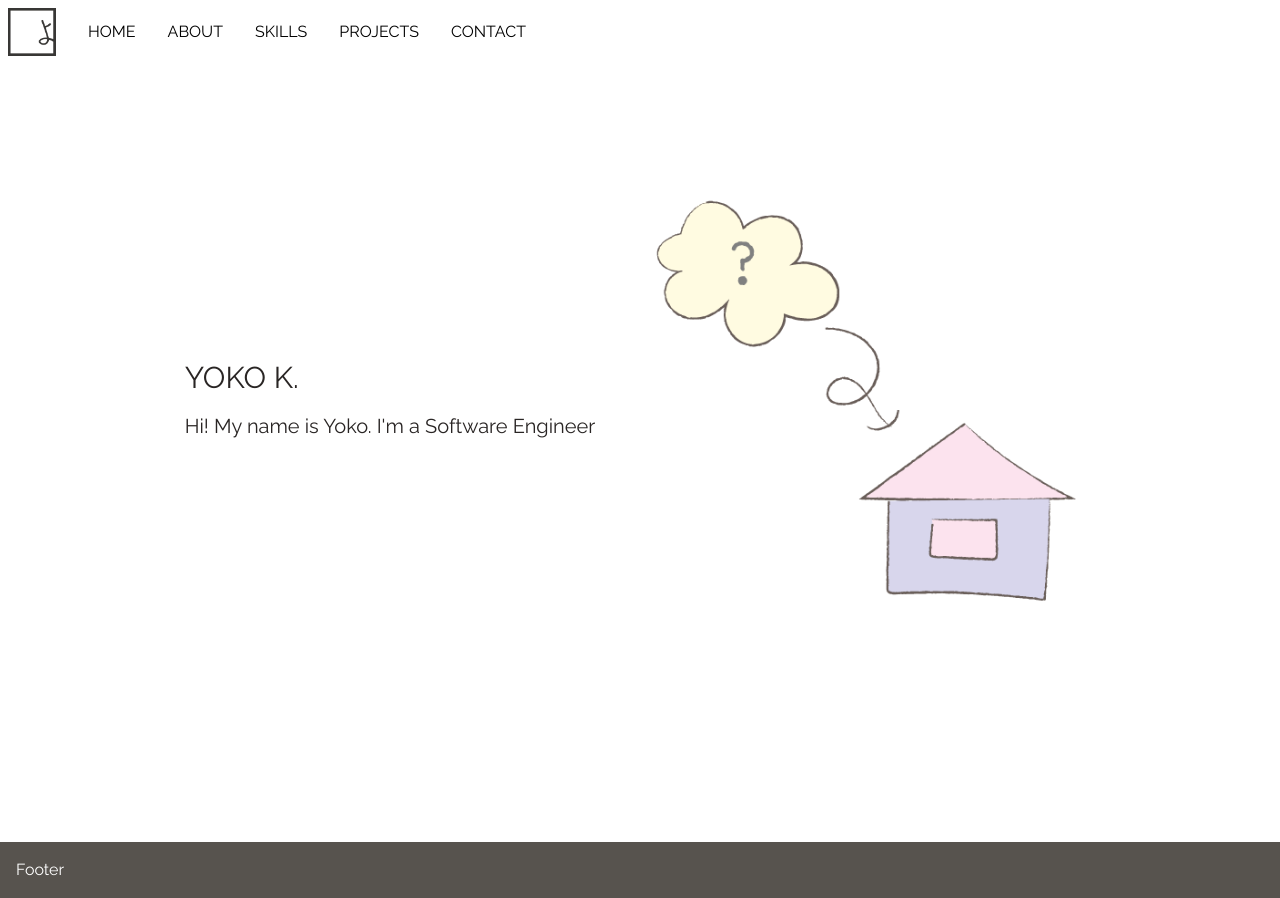
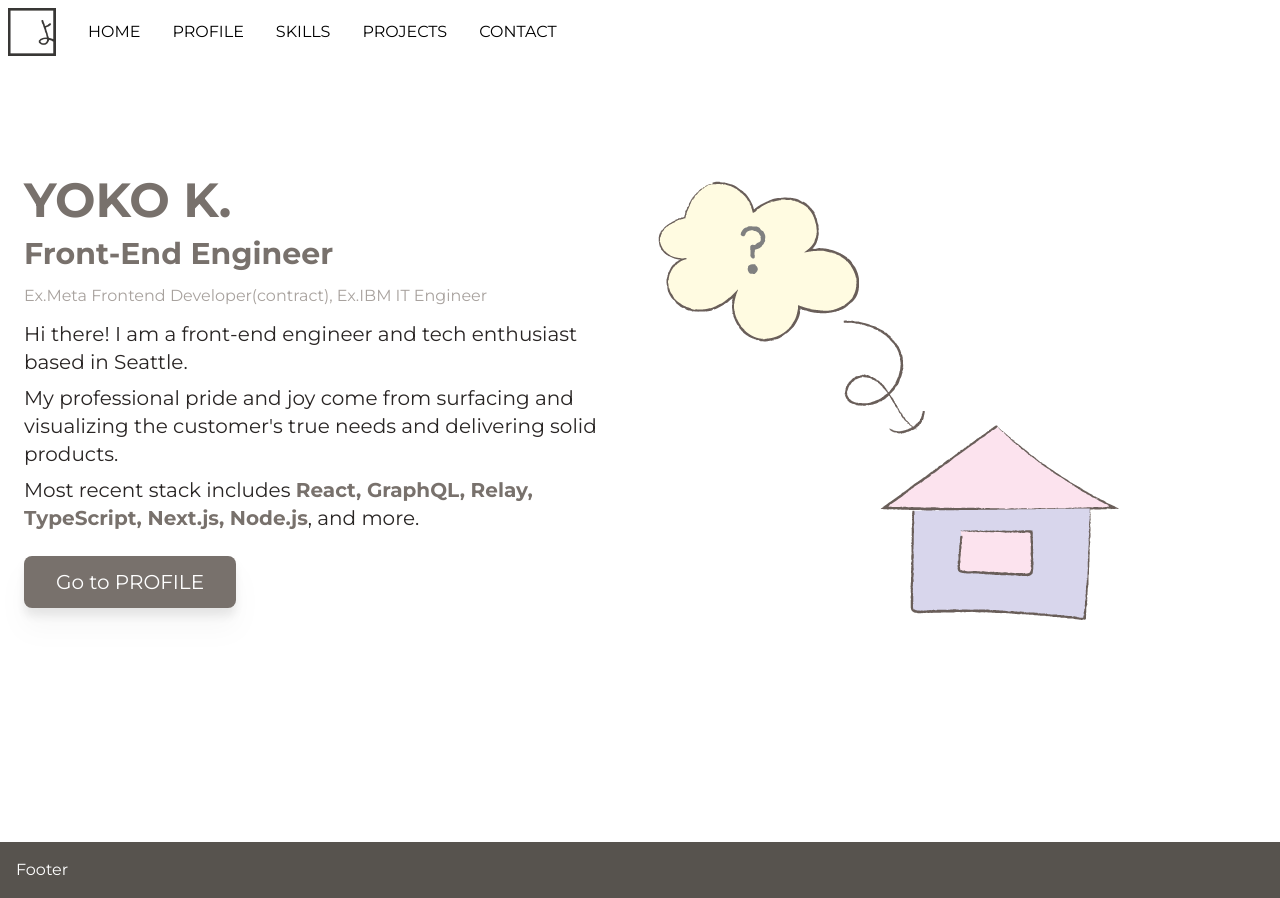
Before and after one commit to libero-yoko/portfolio-site, a Next.js app: page / in a window 1280 px wide. Built offline with nearby package versions, Linux system fonts and the light colour scheme.

Commit message:
Added Kikko pattern

```diff
--- a/components/constants/pages.tsx
+++ b/components/constants/pages.tsx
@@ -9,30 +9,30 @@ export const pages: readonly Pages[] = [
     id: 0,
     title: 'HOME',
     description: 'Top',
-    slug: ''
+    slug: '',
   },
   {
     id: 1,
-    title: 'ABOUT',
+    title: 'PROFILE',
     description: 'About me',
-    slug: 'About'
+    slug: 'Profile',
   },
   {
     id: 2,
     title: 'SKILLS',
     description: 'Skills',
-    slug: 'Skills'
+    slug: 'Skills',
   },
   {
     id: 3,
     title: 'PROJECTS',
     description: 'Professional and personal projects',
-    slug: 'Projects'
+    slug: 'Projects',
   },
   {
     id: 4,
     title: 'CONTACT',
     description: 'Social media and email',
-    slug: 'Contact'
-  }
+    slug: 'Contact',
+  },
 ]
--- a/components/layout/Header.tsx
+++ b/components/layout/Header.tsx
@@ -5,7 +5,7 @@ import { pages } from '../constants/pages'
 
 const styles = {
   'expandable-menu':
-    'absolute z-0 flex flex-col h-screen w-screen gap-8 text-4xl text-white bg-stone-400 items-center justify-center -translate-y-full transition ease-in-out duration-300 [&>li:hover]:text-black md:hidden',
+    'absolute z-0 flex flex-col h-screen w-screen gap-8 text-4xl text-stone-800 bg-stone-200 items-center justify-center -translate-y-full transition ease-in-out duration-300 [&>li:hover]:text-black md:hidden',
 }
 
 export default function Header(): React.ReactElement {
--- a/components/layout/Layout.tsx
+++ b/components/layout/Layout.tsx
@@ -1,24 +1,24 @@
 import * as React from 'react'
-import { Raleway } from '@next/font/google'
+import { Montserrat } from '@next/font/google'
 import Head from 'next/head'
 import Header from './Header'
 import Footer from './Footer'
 
-const raleway = Raleway({ subsets: ['latin'] })
+const montserrat = Montserrat({ subsets: ['latin'] })
 type Props = {
   children: React.ReactElement
   title: string
 }
 export default function Layout({ children, title }: Props): React.ReactElement {
   return (
-    <div className={raleway.className}>
+    <div className={montserrat.className}>
       <Head>
         <title>{title}</title>
         <meta name="description" content="Yoko's portfolio" />
         <link rel="icon" href="/favicon.ico" />
       </Head>
       <Header />
-      <div className="min-h-screen flex flex-col px-4 py-20">
+      <div className="min-h-screen flex flex-col px-2 py-20">
         <main className="p-4 flex-1 flex flex-col justify-center items-center text-stone-800 z-10">
           {children}
         </main>
--- /dev/null
+++ b/components/ui/Button.tsx
@@ -0,0 +1,42 @@
+import React, { ReactElement } from 'react'
+
+type Props = {
+  color: 'primary' | 'secondary' | 'neutral'
+  size: 'sm' | 'md' | 'lg'
+  onClick?: () => void
+  label: string
+  fullWidth?: boolean
+}
+
+export default function Button({
+  color,
+  size,
+  onClick,
+  label,
+  fullWidth,
+}: Props): ReactElement {
+  const buttonSize =
+    size === 'sm'
+      ? 'p-2'
+      : size === 'md'
+      ? 'p-3'
+      : size === 'lg'
+      ? 'p-4'
+      : 'p-3'
+  const buttonColor =
+    color === 'primary'
+      ? 'bg-cyan-600'
+      : color === 'secondary'
+      ? 'bg-[#637a5f]'
+      : 'bg-stone-500'
+  return (
+    <button
+      className={`rounded-lg ${buttonSize} ${
+        fullWidth ? 'max-w-full' : 'max-w-xs'
+      } ${buttonColor} text-white drop-shadow-xl active:drop-shadow-none hover:opacity-80 px-8 my-4`}
+      onClick={onClick}
+    >
+      {label}
+    </button>
+  )
+}
--- /dev/null
+++ b/components/ui/Kikko.tsx
@@ -0,0 +1,51 @@
+import { ReactElement } from 'react'
+import styles from '../../styles/Kikko.module.css'
+
+type Props = {
+  col: number
+  row: number
+  color: string
+}
+
+type RowProps = {
+  num: number
+  color: string
+}
+export default function Kikko({ col, row, color }: Props): ReactElement {
+  const cols = new Array(col)
+  for (let i = 1; i <= col; i++) {
+    cols.push(
+      i % 2 === 0 ? (
+        <div key={i} className={`${styles.kikko_row} ${styles.even}`}>
+          <Row num={row + 1} color={color} />
+        </div>
+      ) : (
+        <div key={i} className={styles.kikko_row}>
+          <Row num={row} color={color} />
+        </div>
+      ),
+    )
+  }
+  return <div>{cols}</div>
+}
+
+function Cell({ color }: { color: string }): ReactElement {
+  const cellColor = `bg-[${color}]`
+  const borderColor = `border-[${color}]`
+  console.log(cellColor, borderColor)
+  return (
+    <div className={styles.kikko}>
+      <div className={`${styles.kikko_top} ${borderColor}`}></div>
+      <div className={`${styles.kikko_middle} ${cellColor}`}></div>
+      <div className={`${styles.kikko_bottom} ${borderColor}`}></div>
+    </div>
+  )
+}
+
+function Row({ num, color }: RowProps): ReactElement {
+  const rows = new Array(num)
+  for (let i = 1; i < num; i++) {
+    rows.push(<Cell key={i} color={color} />)
+  }
+  return <>{rows}</>
+}
--- a/pages/About.tsx
+++ b/pages/Profile.tsx
@@ -1,9 +1,10 @@
 import * as React from 'react'
 import Layout from '../components/layout/Layout'
+import Kikko from '../components/ui/Kikko'
 
 export default function About(): React.ReactElement {
   return (
-    <Layout title="About">
+    <Layout title="Profile">
       <div className="flex flex-col items-center md:flex-row">
         <div className="flex-1 flex flex-col gap-4">
           <h1 className="text-3xl">YOKO K.</h1>
@@ -27,8 +28,8 @@ export default function About(): React.ReactElement {
             to many more projects.
           </p>
         </div>
-        <div className="flex-1">
-          <img src="/img/ie.gif" />
+        <div className="flex-1 flex justify-center p-4">
+          <Kikko col={3} row={4} color="#E9E9E9" />
         </div>
       </div>
     </Layout>
--- a/pages/index.tsx
+++ b/pages/index.tsx
@@ -1,16 +1,47 @@
 import Layout from '../components/layout/Layout'
+import Button from '../components/ui/Button'
 
 export default function Home() {
   return (
     <Layout title="Home">
-      <div className="flex flex-col items-center md:flex-row">
-        <div className="flex-1 flex flex-col gap-4">
-          <h1 className="text-3xl">YOKO K.</h1>
-          <p className="text-xl">
-            Hi! My name is Yoko. I'm a Software Engineer
-          </p>
+      <div className="flex flex-col md:items-center md:flex-row">
+        <div className="flex-1 flex flex-col gap-3">
+          <h1 className="text-2xl md:text-5xl font-bold text-stone-500">
+            YOKO K.
+          </h1>
+          <h2 className="text-xl md:text-3xl font-bold text-stone-500">
+            Front-End Engineer
+          </h2>
+          <h3 className="text-stone-400">
+            Ex.Meta Frontend Developer(contract), Ex.IBM IT Engineer
+          </h3>
+          <div className="md:text-xl flex flex-col gap-2">
+            <p>
+              Hi there! I am a front-end engineer and tech enthusiast based in
+              Seattle.
+            </p>
+            <p>
+              My professional pride and joy come from surfacing and visualizing
+              the customer's true needs and delivering solid products.
+            </p>
+            <p>
+              Most recent stack includes{' '}
+              <span className="font-bold text-stone-500">
+                React, GraphQL, Relay, TypeScript, Next.js, Node.js
+              </span>
+              , and more.
+            </p>
+            <a href="/Profile">
+              <Button
+                color="neutral"
+                size="md"
+                fullWidth={true}
+                label="Go to PROFILE"
+              />
+            </a>
+          </div>
         </div>
-        <div className="flex-1">
+        <div className="md:flex-1">
           <img src="/img/ie.gif" />
         </div>
       </div>
--- /dev/null
+++ b/styles/Kikko.module.css
@@ -0,0 +1,28 @@
+.kikko {
+  float: left;
+  margin-left: 8px;
+  margin-bottom: -6px;
+}
+.kikko_top {
+  width: 0px;
+  border-bottom: 14px solid gray;
+  border-left: 26px solid transparent;
+  border-right: 26px solid transparent;
+}
+.kikko_middle {
+  width: 52px;
+  height: 30px;
+  background-color: gray;
+}
+.kikko_bottom {
+  width: 0px;
+  border-top: 14px solid gray;
+  border-left: 26px solid transparent;
+  border-right: 26px solid transparent;
+}
+.kikko_row {
+  clear: left;
+}
+.kikko_row.even {
+  margin-left: -27.5px;
+}
--- a/tailwind.config.js
+++ b/tailwind.config.js
@@ -2,41 +2,42 @@
 module.exports = {
   content: [
     './pages/**/*.{js,ts,jsx,tsx}',
-    './components/**/*.{js,ts,jsx,tsx}',
+    './components/**/*.{js,ts,jsx,tsx}'
   ],
   theme: {
     extend: {
       fontFamily: {
-        sans: ['Raleway', 'sans-serif'],
+        sans: ['Raleway', 'sans-serif']
       },
       colors: {
         green: '#637a5f',
         yellow: '#f8ecc7',
+        pink: '#B84B62'
       },
       backgroundImage: {
-        'green-dots': "url('/img/watercolor-green-s.jpg')",
+        'green-dots': "url('/img/watercolor-green-s.jpg')"
       },
       keyframes: {
         wiggle: {
           '0%, 100%': { transform: 'rotate(-3deg)' },
-          '50%': { transform: 'rotate(3deg)' },
+          '50%': { transform: 'rotate(3deg)' }
         },
         fade: {
-          '0% ': { opacity: '0' },
+          '0% ': { opacity: '0' }
         },
         slideup: {
           '0%': { transform: 'translateY(75%)' },
           '100%': {
-            transform: 'translateY(0px)',
-          },
-        },
+            transform: 'translateY(0px)'
+          }
+        }
       },
       animation: {
         wiggle: 'wiggle 1s ease-out 1',
         'fade-in': 'fade 0.75s ease-in',
-        hoverup: 'slideup 0.5s ease-in-out forwards',
-      },
-    },
+        hoverup: 'slideup 0.5s ease-in-out forwards'
+      }
+    }
   },
-  plugins: [],
+  plugins: []
 }
```
